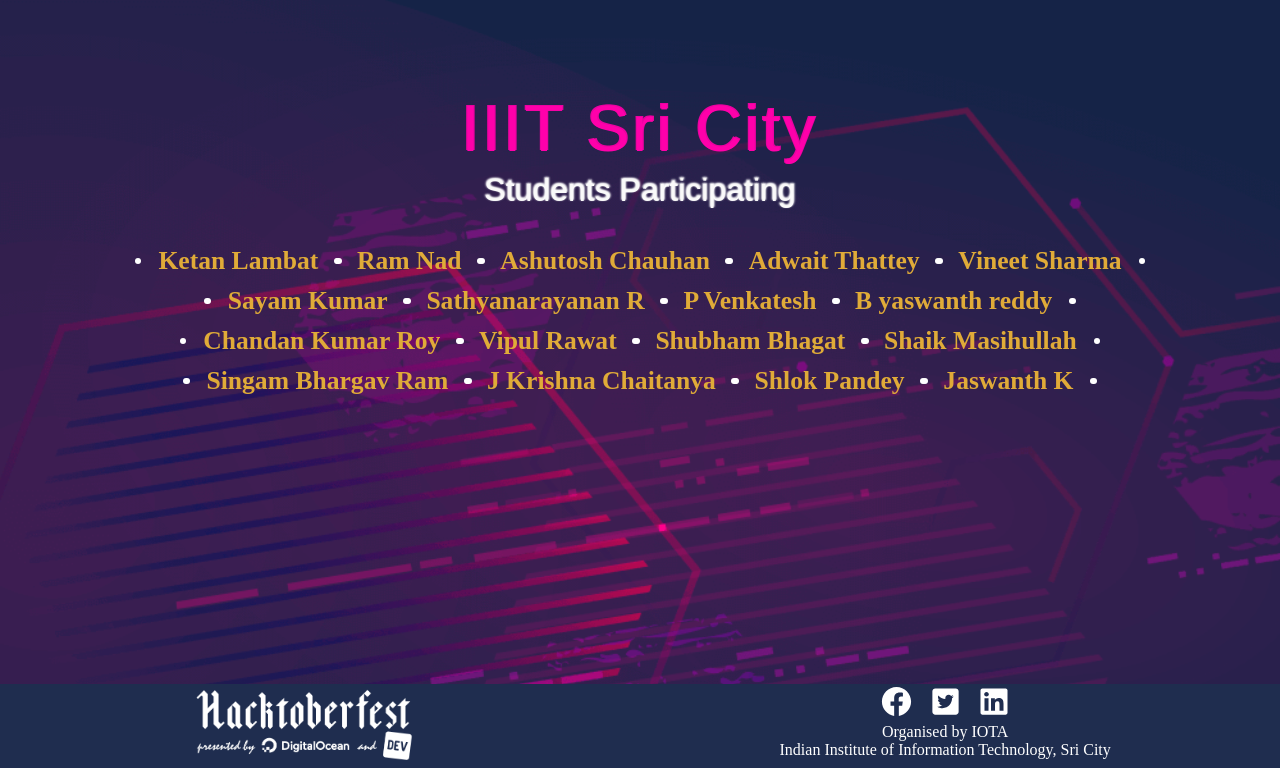
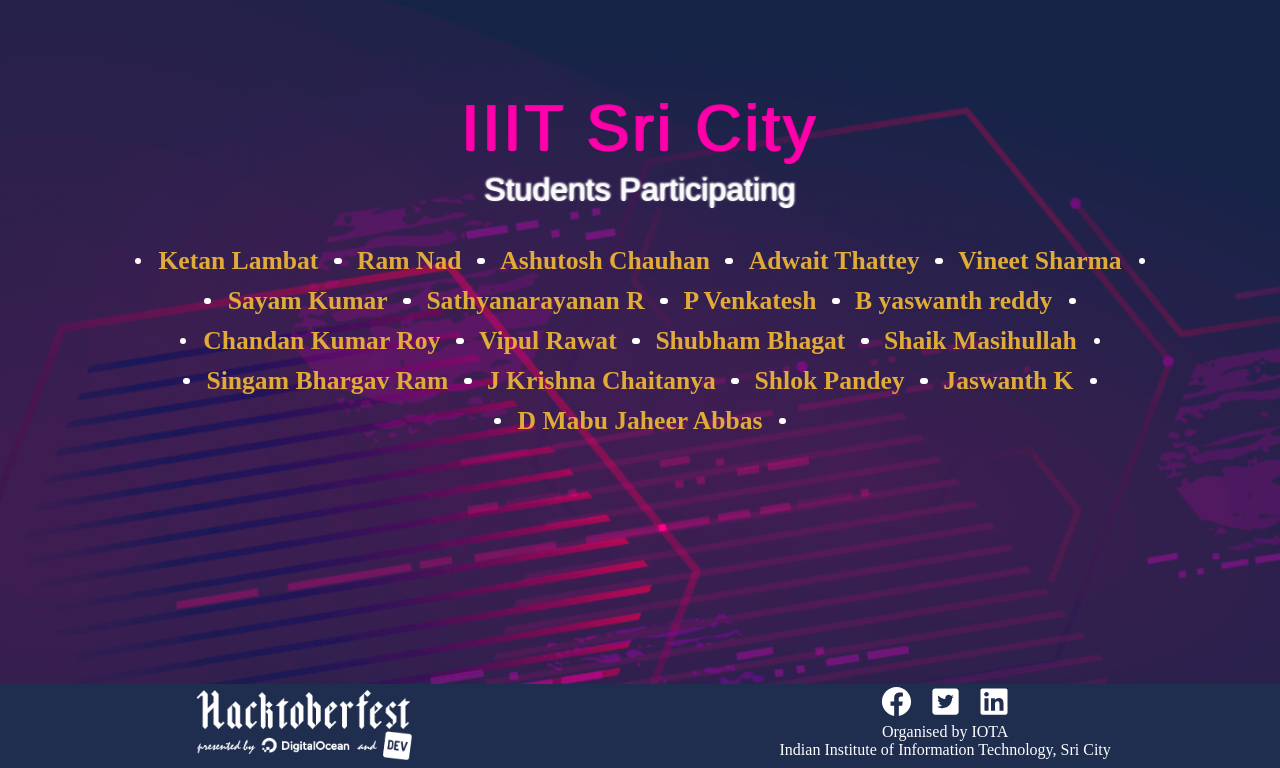
Before and after one commit to Project-Club-IIITS/hacktoberfest2019-participants, a Jekyll site: the page index.html, which Jekyll copies as it is, in a window 1280 px wide, cut to the strip 132-900 px from the top of the page. Built offline with Jekyll 4.4.1, drawn with Linux system fonts in a browser that asks for light colours; some web fonts are replaced.

Commit message:
I add my name

```diff
--- a/index.html
+++ b/index.html
@@ -63,6 +63,7 @@
                 <li><a href="https://github.com/chaitanya531">J Krishna Chaitanya</a></li>
                 <li><a href="https://github.com/b30wulffz">Shlok Pandey</a></li>
                 <li><a href="https://github.com/JazzKriss21">Jaswanth K</a></li>
+                <li><a  href="https://github.com/abbas-dm">D Mabu Jaheer Abbas</a></li>
 
             </ul>
         </div>
```
